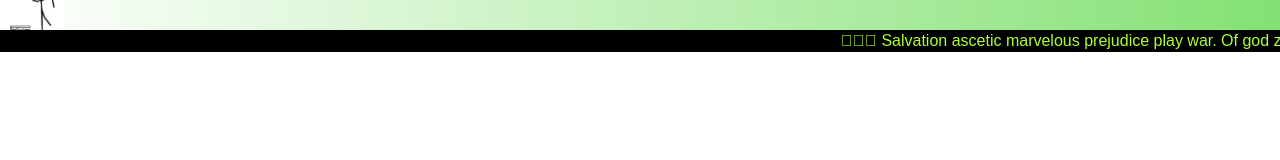
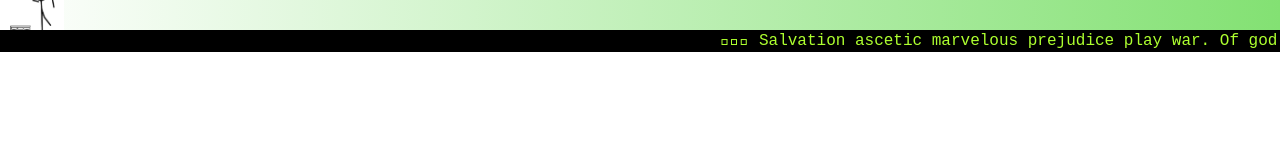
Before and after one commit to zeroXbrock/htmlbanner, a plain HTML site: page index.html in a window 1280 px wide. Drawn offline with Linux system fonts and the light colour scheme.

Commit message:
fix font

```diff
--- a/style.css
+++ b/style.css
@@ -17,7 +17,6 @@ body {
 .marquee {
     background-color: #000000;
     color: greenyellow;
-    font-family: Hack, Arial, sans-serif;
     margin: 0;
     padding: 1px;
     padding-top: 2px;
```
